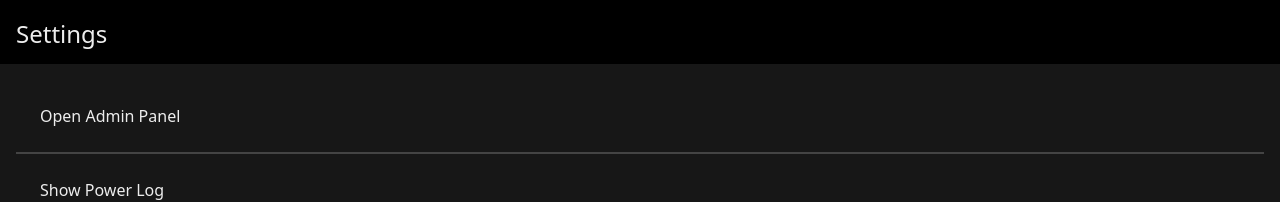
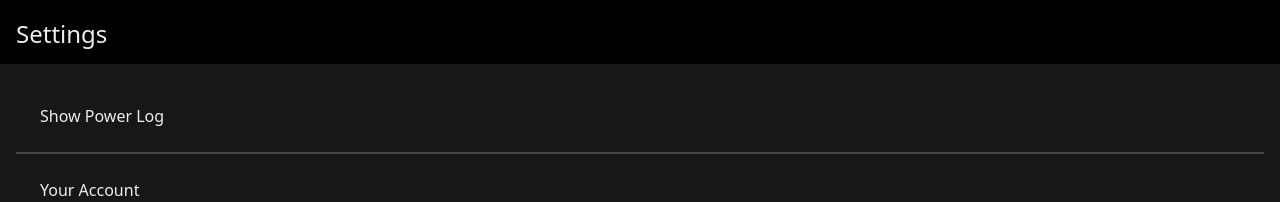
Before and after one commit to christopherkochaneck/smarthome, a Next.js app in the folder client/: page /settings in a window 1280 px wide. Shown: the top 202 px of the page. Built offline with nearby package versions, Linux system fonts and the light colour scheme; no server answers; sample sign-in values are in the browser's storage; some icons are missing.

Commit message:
feat(settings): Admin panel only visible if user is admin

```diff
--- a/client/pages/settings.tsx
+++ b/client/pages/settings.tsx
@@ -20,8 +20,6 @@ const Settings: NextPage = () => {
 	return (
 		<LayoutWrapper showAppbar appBarTitle="Settings">
 			<div className="flex flex-col">
-				<ListTile title="Open Admin Panel" onClick={() => router.push('/admin/adminPanel')} />
-				<Divider />
 				<ListTile title="Show Power Log" onClick={() => router.push('/powerLog')} />
 				<Divider />
 				<ListTile title="Your Account" onClick={() => router.push('/auth/accountSettings')} />
@@ -29,6 +27,8 @@ const Settings: NextPage = () => {
 					<>
 						<Divider />
 						<ListTile title="Manage Accounts" onClick={() => router.push('/manageAccounts')} />
+						<Divider />
+						<ListTile title="Open Admin Panel" onClick={() => router.push('/admin/adminPanel')} />
 					</>
 				)}
 			</div>
```
